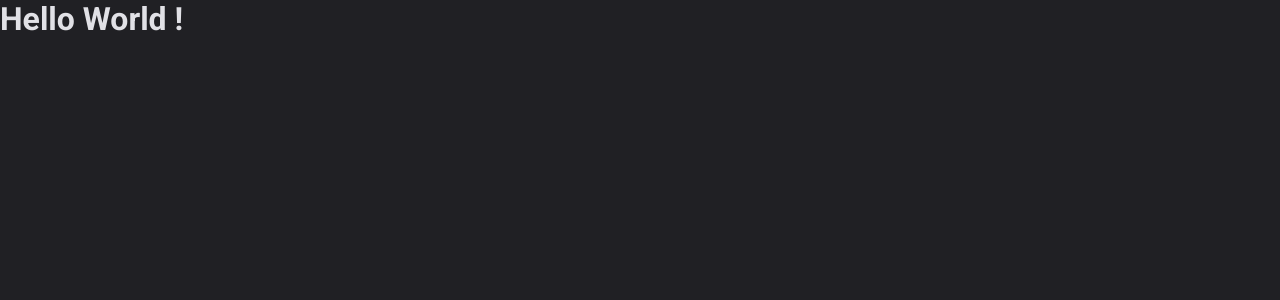
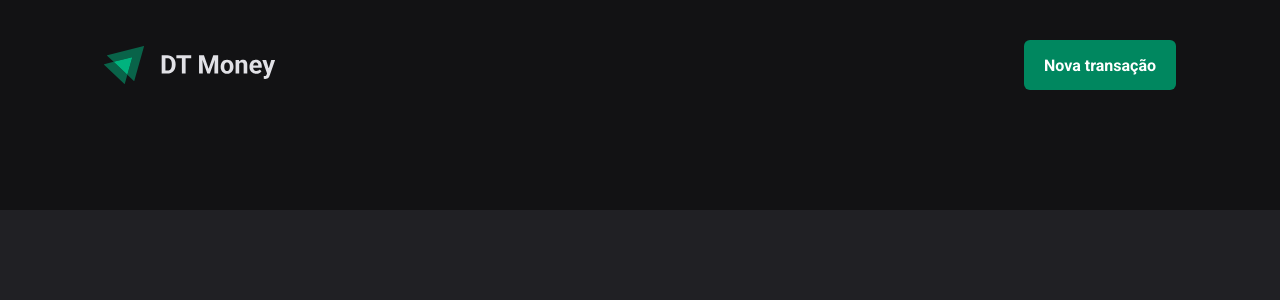
Before and after one commit to benhuur1/ignite-03-dt-money, a React (Vite) app: page / in a window 1280 px wide. Shown: the top 300 px of the page. Built offline with nearby package versions, Linux system fonts and the light colour scheme.

Commit message:
Estrutura visual - Componente: Header

```diff
--- a/src/App.tsx
+++ b/src/App.tsx
@@ -1,12 +1,13 @@
 import { ThemeProvider } from 'styled-components'
 import { defaultTheme } from './styles/themes/default'
 import { GlobalStyle } from './styles/global'
+import { Transactions } from './pages/transactions'
 
 export function App() {
   return (
     <ThemeProvider theme={defaultTheme}>
       <GlobalStyle />
-      <h1>Hello World !</h1>
+      <Transactions/>
     </ThemeProvider>
   )
 }
--- /dev/null
+++ b/src/components/Header/index.tsx
@@ -0,0 +1,14 @@
+import { HeaderContainer, HeaderContent, NewTransactionButton } from './styles'
+
+import logoImg from '../../assets/Logo.svg'
+
+export function Header() {
+  return (
+    <HeaderContainer>
+      <HeaderContent>
+        <img src={logoImg} alt="Logo" />
+        <NewTransactionButton>Nova transação</NewTransactionButton>
+      </HeaderContent>
+    </HeaderContainer>
+  )
+}
--- /dev/null
+++ b/src/components/Header/styles.ts
@@ -0,0 +1,33 @@
+import styled from 'styled-components'
+
+export const HeaderContainer = styled.header`
+  background-color: ${(props) => props.theme['gray-900']};
+  padding: 2.5rem 0 7.5rem;
+`
+
+export const HeaderContent = styled.div`
+  width: 100%;
+  max-width: 1120px;
+  margin: 0 auto;
+  padding: 0 1.5rem;
+
+  display: flex;
+  justify-content: space-between;
+  align-items: center;
+`
+
+export const NewTransactionButton = styled.button`
+  height: 50px;
+  border: 0;
+  background-color: ${(props) => props.theme['green-500']};
+  color: ${(props) => props.theme.white};
+  font-weight: bold;
+  padding: 0 1.25rem;
+  border-radius: 6px;
+  cursor: pointer;
+
+  &:hover {
+    background: ${(props) => props.theme['green-700']};
+    transition: background-color 0.2s;
+  }
+`
--- /dev/null
+++ b/src/pages/transactions/index.tsx
@@ -0,0 +1,9 @@
+import { Header } from "../../components/Header"
+
+export function Transactions() {
+  return (
+    <div>
+    <Header></Header>
+    </div>
+  )
+}
```
Also changed, not shown: src/assets/Logo.svg (added), src/pages/transactions/styles.ts (added).
